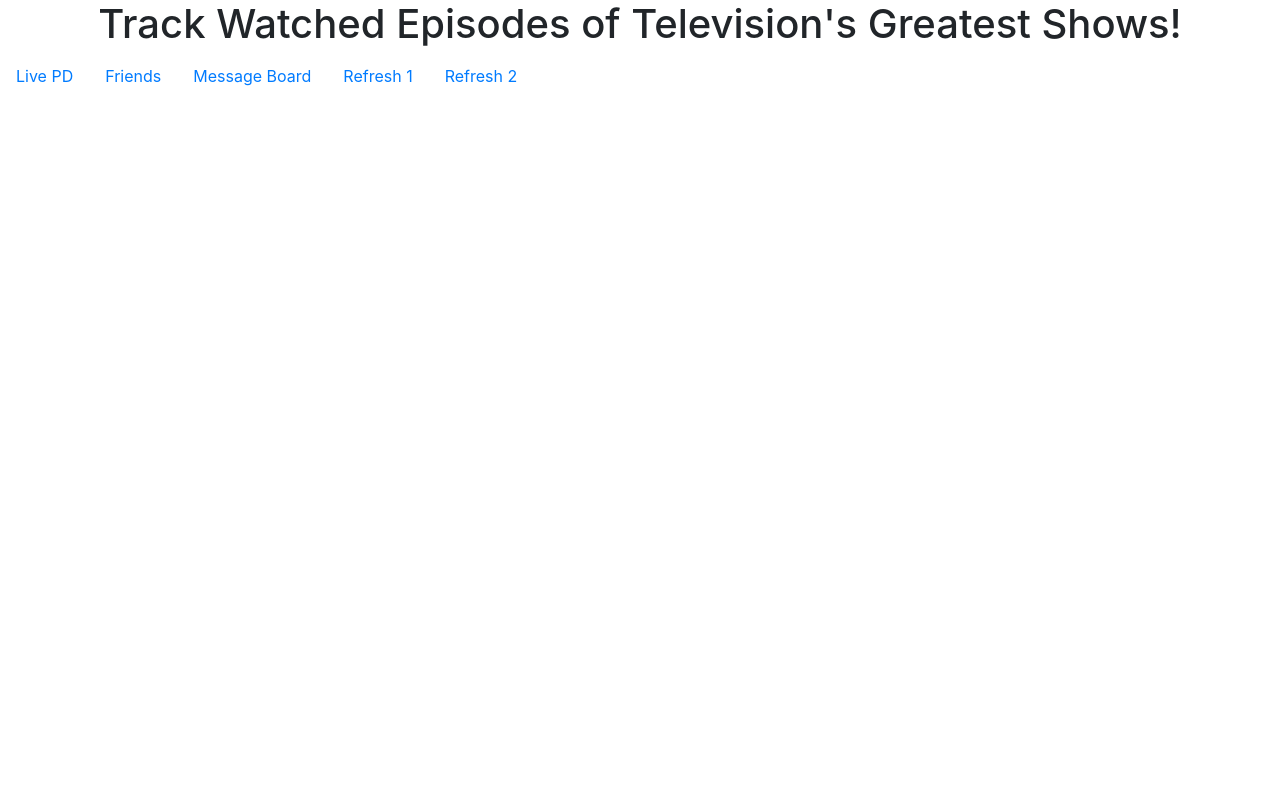
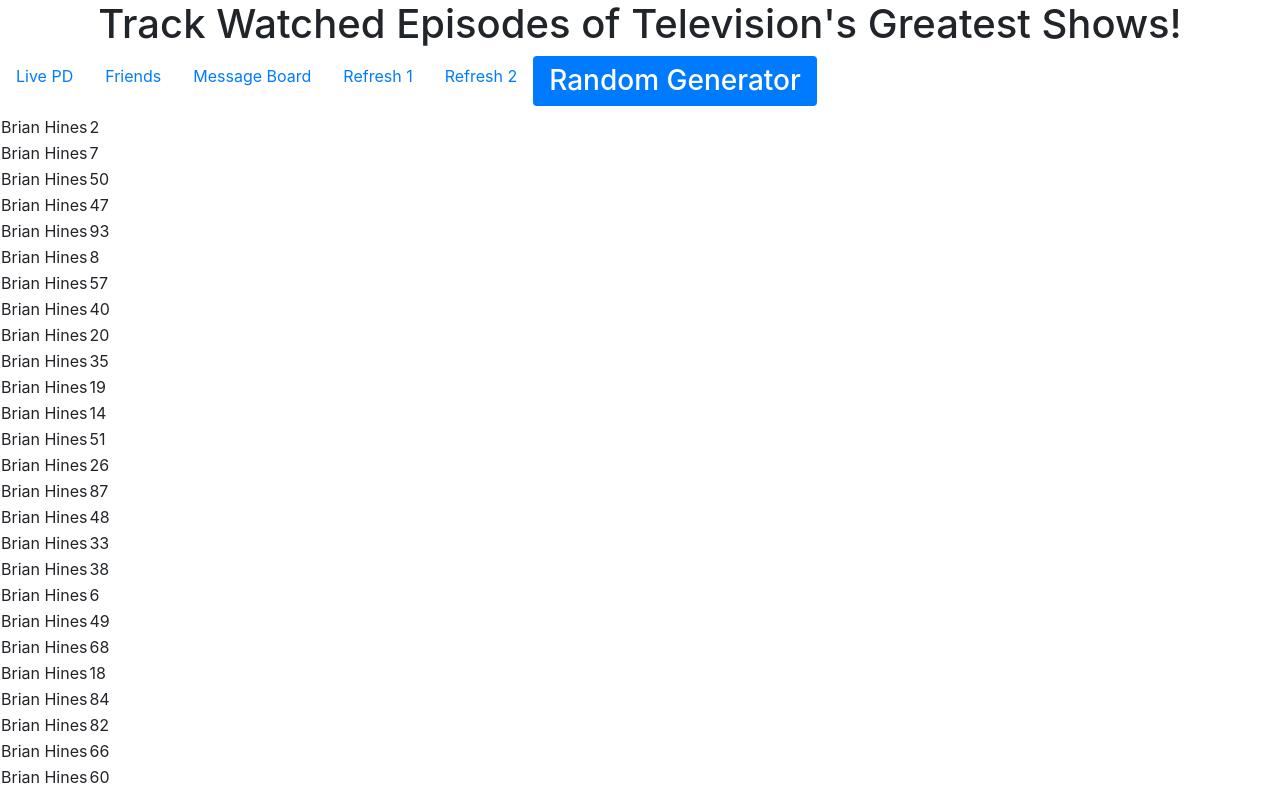
Before and after one commit to BKHines/AngularSandbox, an Angular app: page /randomgenerator in a window 1280 px wide. Before the commit this address led to /. Shown: the top 794 px of the page. Built offline with nearby package versions, Linux system fonts and the light colour scheme.

Commit message:
Added random generator page

```diff
--- a/src/app/app-routing.module.ts
+++ b/src/app/app-routing.module.ts
@@ -7,6 +7,7 @@ import { FriendsdetailsComponent } from './shows/friends/friendsdetails/friendsd
 import { MessagesComponent } from './messageboard/messages/messages.component';
 import { MessagedetailsComponent } from './messageboard/messagedetails/messagedetails.component';
 import { RefreshComponent } from './refresh/refresh.component';
+import { RandomgeneratorComponent } from './randomgenerator/randomgenerator.component';
 
 const routes: Routes = [
   { path: 'livepd', component: LivepdlistComponent },
@@ -15,7 +16,8 @@ const routes: Routes = [
   { path: 'friends/:id', component: FriendsdetailsComponent },
   { path: 'messages', component: MessagesComponent},
   { path: 'messages/:id', component: MessagedetailsComponent},
-  { path: 'refreshtest/:id', component: RefreshComponent }
+  { path: 'refreshtest/:id', component: RefreshComponent },
+  { path: 'randomgenerator', component: RandomgeneratorComponent }
 ];
 
 @NgModule({
--- a/src/app/app.component.html
+++ b/src/app/app.component.html
@@ -20,6 +20,9 @@
   <li class="nav-item">
     <a class="nav-link" [routerLink]="['/refreshtest/2']" routerLinkActive="active h3">Refresh 2</a>
   </li>
+  <li class="nav-item">
+    <a class="nav-link" [routerLink]="['/randomgenerator']" routerLinkActive="active h3">Random Generator</a>
+  </li>
 </ul>
 
 <router-outlet></router-outlet>
--- a/src/app/app.module.ts
+++ b/src/app/app.module.ts
@@ -9,12 +9,14 @@ import { MessageboardModule } from './messageboard/messageboard.module';
 import { RefreshComponent } from './refresh/refresh.component';
 import { HTTP_INTERCEPTORS } from '@angular/common/http';
 import { HttpRequestInterceptor } from './shared/services/http.interceptor';
+import { RandomgeneratorComponent } from './randomgenerator/randomgenerator.component';
 
 
 @NgModule({
   declarations: [
     AppComponent,
-    RefreshComponent
+    RefreshComponent,
+    RandomgeneratorComponent
   ],
   imports: [
     BrowserModule,
--- /dev/null
+++ b/src/app/randomgenerator/randomgenerator.component.html
@@ -0,0 +1,10 @@
+<table>
+    <tr *ngFor="let n of names">
+        <td>
+            {{ n.name }}
+        </td>
+        <td>
+            {{ n.square }}
+        </td>
+    </tr>
+</table>
--- /dev/null
+++ b/src/app/randomgenerator/randomgenerator.component.ts
@@ -0,0 +1,138 @@
+import { Component, OnInit } from '@angular/core';
+
+@Component({
+  selector: 'app-randomgenerator',
+  templateUrl: './randomgenerator.component.html',
+  styleUrls: ['./randomgenerator.component.css']
+})
+export class RandomgeneratorComponent implements OnInit {
+  names: { name: string, square: number }[] = [
+    { name: 'Brian Hines', square: 0 },
+    { name: 'Brian Hines', square: 0 },
+    { name: 'Brian Hines', square: 0 },
+    { name: 'Brian Hines', square: 0 },
+    { name: 'Brian Hines', square: 0 },
+    { name: 'Brian Hines', square: 0 },
+    { name: 'Brian Hines', square: 0 },
+    { name: 'Brian Hines', square: 0 },
+    { name: 'Brian Hines', square: 0 },
+    { name: 'Brian Hines', square: 0 },
+    { name: 'Brian Hines', square: 0 },
+    { name: 'Brian Hines', square: 0 },
+    { name: 'Brian Hines', square: 0 },
+    { name: 'Brian Hines', square: 0 },
+    { name: 'Brian Hines', square: 0 },
+    { name: 'Brian Hines', square: 0 },
+    { name: 'Brian Hines', square: 0 },
+    { name: 'Brian Hines', square: 0 },
+    { name: 'Brian Hines', square: 0 },
+    { name: 'Brian Hines', square: 0 },
+    { name: 'Brian Hines', square: 0 },
+    { name: 'Brian Hines', square: 0 },
+    { name: 'Brian Hines', square: 0 },
+    { name: 'Brian Hines', square: 0 },
+    { name: 'Brian Hines', square: 0 },
+    { name: 'Brian Hines', square: 0 },
+    { name: 'Brian Hines', square: 0 },
+    { name: 'Brian Hines', square: 0 },
+    { name: 'Brian Hines', square: 0 },
+    { name: 'Brian Hines', square: 0 },
+    { name: 'Brian Hines', square: 0 },
+    { name: 'Brian Hines', square: 0 },
+    { name: 'Brian Hines', square: 0 },
+    { name: 'Brian Hines', square: 0 },
+    { name: 'Brian Hines', square: 0 },
+    { name: 'Brian Hines', square: 0 },
+    { name: 'Brian Hines', square: 0 },
+    { name: 'Brian Hines', square: 0 },
+    { name: 'Brian Hines', square: 0 },
+    { name: 'Brian Hines', square: 0 },
+    { name: 'Brian Hines', square: 0 },
+    { name: 'Brian Hines', square: 0 },
+    { name: 'Brian Hines', square: 0 },
+    { name: 'Brian Hines', square: 0 },
+    { name: 'Brian Hines', square: 0 },
+    { name: 'Brian Hines', square: 0 },
+    { name: 'Brian Hines', square: 0 },
+    { name: 'Brian Hines', square: 0 },
+    { name: 'Brian Hines', square: 0 },
+    { name: 'Brian Hines', square: 0 },
+    { name: 'Brian Hines', square: 0 },
+    { name: 'Brian Hines', square: 0 },
+    { name: 'Brian Hines', square: 0 },
+    { name: 'Brian Hines', square: 0 },
+    { name: 'Brian Hines', square: 0 },
+    { name: 'Brian Hines', square: 0 },
+    { name: 'Brian Hines', square: 0 },
+    { name: 'Brian Hines', square: 0 },
+    { name: 'Brian Hines', square: 0 },
+    { name: 'Brian Hines', square: 0 },
+    { name: 'Brian Hines', square: 0 },
+    { name: 'Brian Hines', square: 0 },
+    { name: 'Brian Hines', square: 0 },
+    { name: 'Brian Hines', square: 0 },
+    { name: 'Brian Hines', square: 0 },
+    { name: 'Brian Hines', square: 0 },
+    { name: 'Brian Hines', square: 0 },
+    { name: 'Brian Hines', square: 0 },
+    { name: 'Brian Hines', square: 0 },
+    { name: 'Brian Hines', square: 0 },
+    { name: 'Brian Hines', square: 0 },
+    { name: 'Brian Hines', square: 0 },
+    { name: 'Brian Hines', square: 0 },
+    { name: 'Brian Hines', square: 0 },
+    { name: 'Brian Hines', square: 0 },
+    { name: 'Brian Hines', square: 0 },
+    { name: 'Brian Hines', square: 0 },
+    { name: 'Brian Hines', square: 0 },
+    { name: 'Brian Hines', square: 0 },
+    { name: 'Brian Hines', square: 0 },
+    { name: 'Brian Hines', square: 0 },
+    { name: 'Brian Hines', square: 0 },
+    { name: 'Brian Hines', square: 0 },
+    { name: 'Brian Hines', square: 0 },
+    { name: 'Brian Hines', square: 0 },
+    { name: 'Brian Hines', square: 0 },
+    { name: 'Brian Hines', square: 0 },
+    { name: 'Brian Hines', square: 0 },
+    { name: 'Brian Hines', square: 0 },
+    { name: 'Brian Hines', square: 0 },
+    { name: 'Brian Hines', square: 0 },
+    { name: 'Brian Hines', square: 0 },
+    { name: 'Brian Hines', square: 0 },
+    { name: 'Brian Hines', square: 0 },
+    { name: 'Brian Hines', square: 0 },
+    { name: 'Brian Hines', square: 0 },
+    { name: 'Brian Hines', square: 0 },
+    { name: 'Brian Hines', square: 0 },
+    { name: 'Brian Hines', square: 0 },
+    { name: 'Brian Hines', square: 0 },
+  ];
+
+  squares: number[];
+
+  constructor() { }
+
+  ngOnInit() {
+    this.squares = [];
+    this.names.forEach((a, idx) => {
+      this.squares.push(idx + 1);
+    });
+    console.log(this.squares);
+
+    this.names.forEach((a) => {
+      const _randomNumber = Math.floor(Math.random() * this.squares.length);
+      // console.log(`Random number: ${_randomNumber}`);
+
+      const _squarenumber = this.squares[_randomNumber];
+      // console.log(`Square number: ${_squarenumber}`);
+
+      a.square = _squarenumber;
+      console.log(`Square Number: ${_squarenumber}`);
+
+      this.squares.splice(_randomNumber, 1);
+      console.log(this.squares);
+    });
+  }
+
+}
```
Also changed, not shown: src/app/randomgenerator/randomgenerator.component.css (added).
